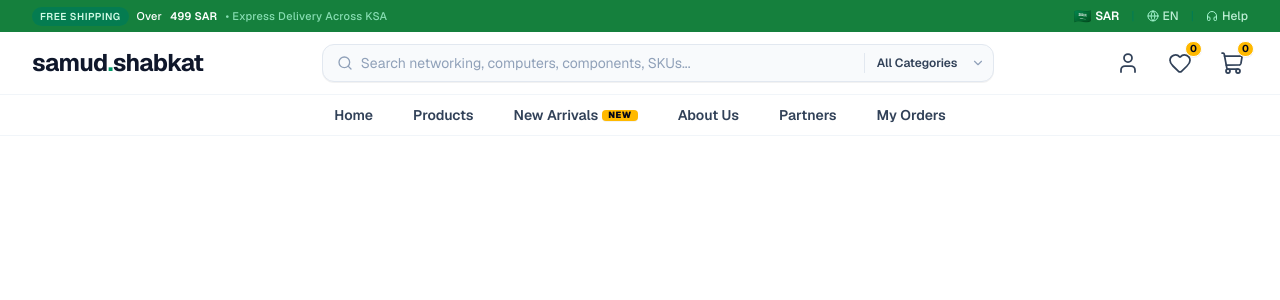
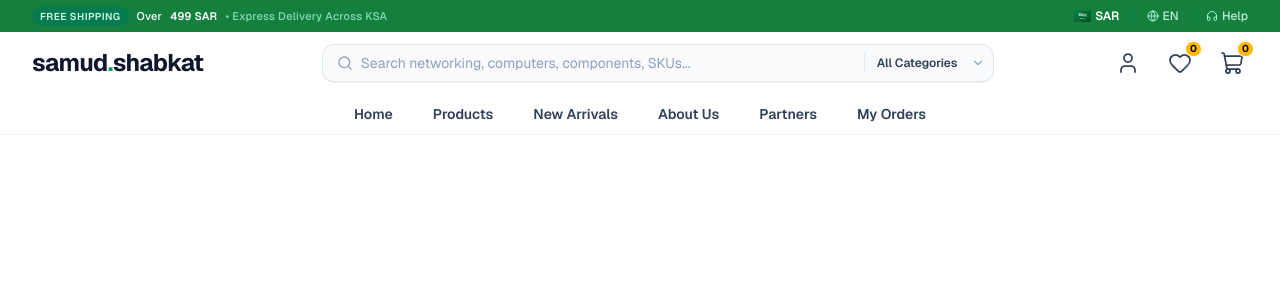
Before and after one commit to ansabazys/samud-shabkat, a Next.js app in the folder apps/web/: page / in a window 1280 px wide. Shown: the top 300 px of the page. Built offline with nearby package versions, Linux system fonts and the light colour scheme.

Commit message:
fix(homepage): adjust padding and remove border

```diff
--- a/apps/web/src/components/homepage/homepage-header.tsx
+++ b/apps/web/src/components/homepage/homepage-header.tsx
@@ -132,7 +132,7 @@ export function HomepageHeader() {
           <div className="flex items-center gap-2 sm:gap-3 shrink-0">
             <button
               onClick={() => setMobileMenuOpen(!mobileMenuOpen)}
-              className="p-1.5 text-slate-700 hover:text-slate-900 hover:bg-slate-100 rounded-lg md:hidden transition-colors"
+              className="py-1.5 text-slate-700 hover:text-slate-900 hover:bg-slate-100 rounded-lg md:hidden transition-colors"
               aria-label="Toggle Navigation Menu"
             >
               {mobileMenuOpen ? (
@@ -231,7 +231,7 @@ export function HomepageHeader() {
       </div>
 
       {/* Secondary Navigation Row - Desktop Only (Hidden on Mobile) */}
-      <nav className="hidden md:flex bg-white w-full border-t border-b border-slate-100 py-1.5 px-3 sm:px-6 lg:px-8">
+      <nav className="hidden md:flex bg-white w-full border-b border-slate-100 py-1.5 px-3 sm:px-6 lg:px-8">
         <div className="max-w-7xl mx-auto flex items-center justify-center">
           <div className="flex items-center gap-2 sm:gap-6 text-xs sm:text-sm font-semibold text-slate-700 shrink-0">
             <Link
@@ -251,9 +251,6 @@ export function HomepageHeader() {
               className="px-2 py-1 hover:text-emerald-600 transition-colors whitespace-nowrap flex items-center gap-1"
             >
               <span>New Arrivals</span>
-              <span className="bg-amber-400 text-slate-950 text-[9px] font-black px-1.5 py-[1px] rounded uppercase tracking-wider leading-none shadow-2xs">
-                NEW
-              </span>
             </Link>
             <Link
               href="/about"
```
